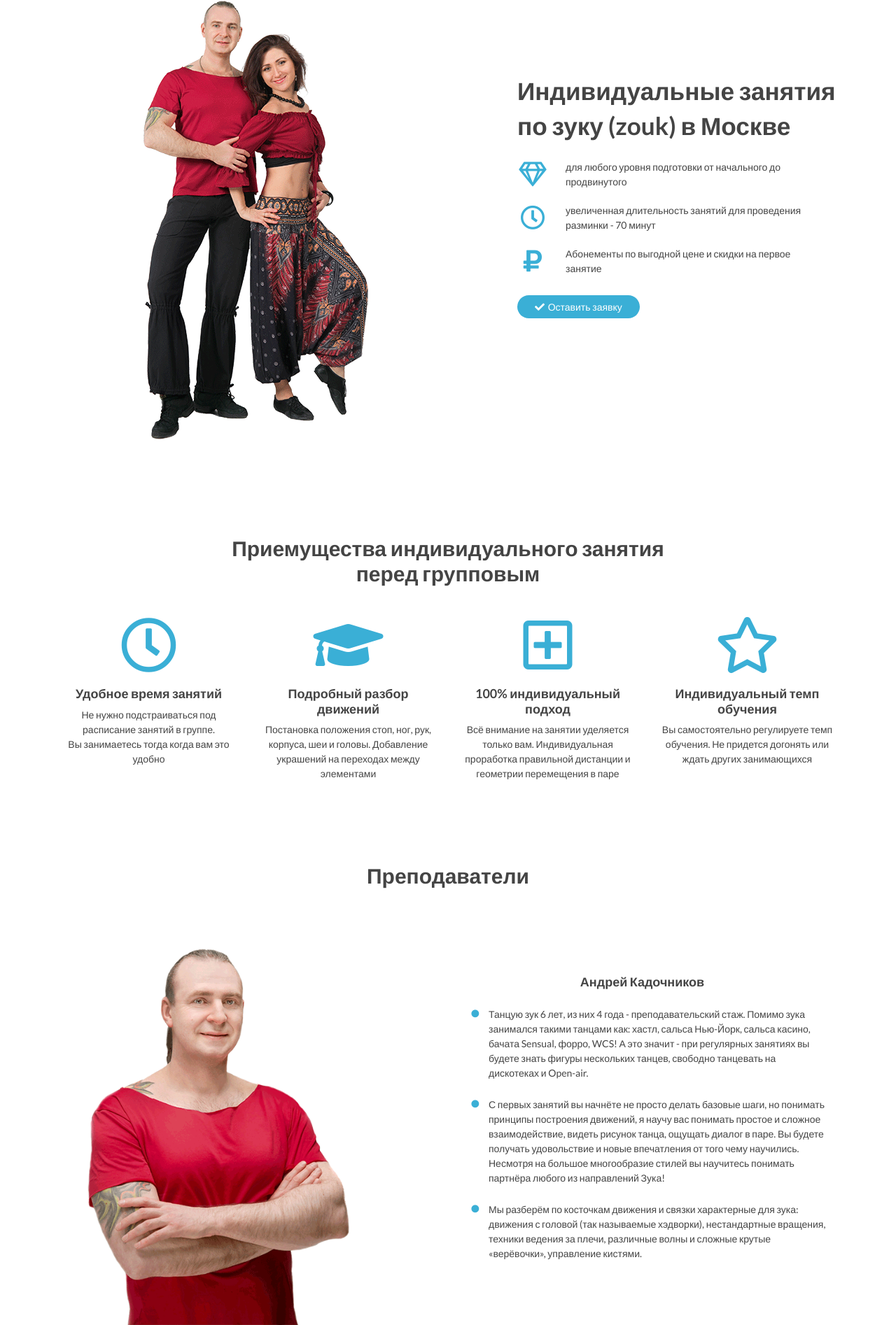
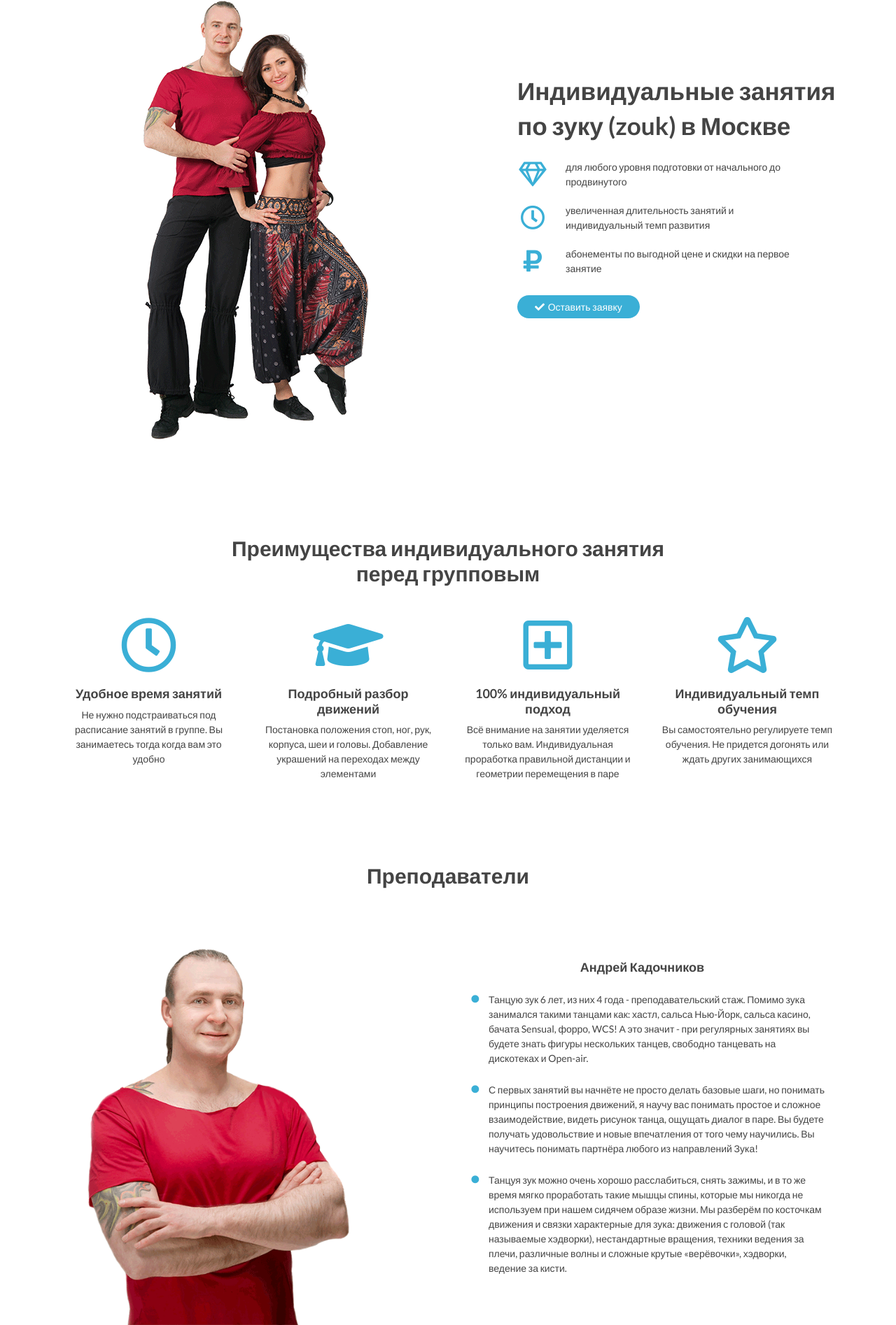
Before and after one commit to Andrey-programmer/Aliandr, a website built with webpack: page src/template.html in a window 1280 px wide. Shown: the part 240-2134 px from the top of the page at 70% size. Built offline with nearby package versions, Linux system fonts and the light colour scheme.

Commit message:
Доработан  текст

```diff
--- a/src/template.html
+++ b/src/template.html
@@ -99,13 +99,13 @@
                   <div class="col-1 icon">
                     <i class="far fa-clock fa-fw"></i>
                   </div>
-                  <div class="col-10 context">увеличенная длительность занятий для проведения разминки - 70 минут </div>
+                  <div class="col-10 context">увеличенная длительность занятий и индивидуальный темп развития </div>
                 </div>
                 <div class="row">
                   <div class="col-1 icon">
                     <i class="fas fa-ruble-sign fa-fw"></i>
                   </div>
-                  <div class="col-10 context">Абонементы по выгодной цене и скидки на первое занятие</div>
+                  <div class="col-10 context">абонементы по выгодной цене и скидки на первое занятие</div>
                 </div>
                 <div class="wrap_button">
                   <button type="button" class="btn btn-primary mt-2" data-toggle="modal" data-target="#form_modal">
@@ -160,7 +160,7 @@
       <div class="container">
         <div class="row">
           <div class="col-12">
-            <h2>Приемущества индивидуального занятия
+            <h2>Преимущества индивидуального занятия
               <br /> перед групповым</h2>
           </div>
         </div>
@@ -173,7 +173,7 @@
               <div class="header">
                 <h4>Удобное время занятий</h4>
               </div>
-              <p>Не нужно подстраиваться под расписание занятий в группе. <br />Вы занимаетесь тогда когда вам это удобно</p>
+              <p>Не нужно подстраиваться под расписание занятий в группе. Вы занимаетесь тогда когда вам это удобно</p>
             </div>
           </div>
           <div class="item col-lg-3 col-sm-6">
@@ -234,12 +234,13 @@
                 <li>
                   <i class="fa-li fas fa-circle"></i>С первых занятий вы начнёте не просто делать базовые шаги, но понимать принципы построения движений,
                   я научу вас понимать простое и сложное взаимодействие, видеть рисунок танца, ощущать диалог в паре. Вы будете получать удовольствие и новые впечатления
-                  от того чему научились. Несмотря на большое многообразие стилей вы научитесь понимать партнёра любого из направлений
-                  Зука!
+                  от того чему научились. Вы научитесь понимать партнёра любого из направлений Зука!
                 </li>
                 <li>
-                  <i class="fa-li fas fa-circle"></i>Мы разберём по косточкам движения и связки характерные для зука: движения с головой (так называемые хэдворки), нестандартные
-                  вращения, техники ведения за плечи, различные волны и сложные крутые «верёвочки», управление кистями.</li>
+                  <i class="fa-li fas fa-circle"></i>Танцуя зук можно очень хорошо расслабиться, снять зажимы, и в то же время мягко
+                  проработать такие мышцы спины, которые мы никогда не используем при нашем сидячем образе жизни.
+                  Мы разберём по косточкам движения и связки характерные для зука: движения с головой (так называемые хэдворки), нестандартные
+                  вращения, техники ведения за плечи, различные волны и сложные крутые «верёвочки», хэдворки, ведение за кисти.</li>
               </ul>
             </div>
           </div>
@@ -702,7 +703,7 @@
                       <i class="fas fa-ruble-sign"></i>
                     </span>
                   </div>
-                  <p class="card-text">При занятиях с парой <br> 2500 <i class="fas fa-ruble-sign fa-fw"></i> </p>
+                  <p class="card-text">Если вы занимаетесь с парой <br> 2500 <i class="fas fa-ruble-sign fa-fw"></i> </p>
                   <p class="card-text">Длительность занятия</p>
                   <p>70 минут</p>
                   <p class="card-text little">* Стоимость посещения залов студии Ивара оплачивается отдельно - 300<i class="fas fa-ruble-sign fa-fw"></i></p>
```
Also changed, not shown: dist/bundle.d192891e1ccf4454ca94..bundle.js (deleted), dist/bundle.d192891e1ccf4454ca94..css (deleted), dist/index.html.
